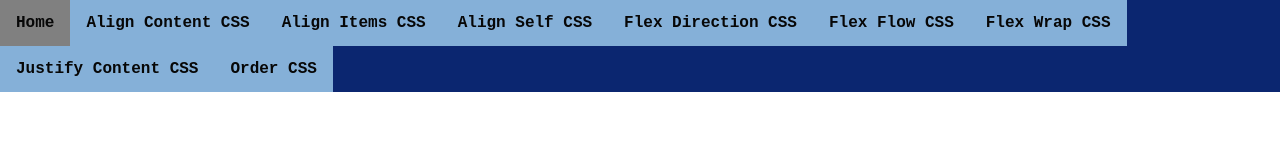
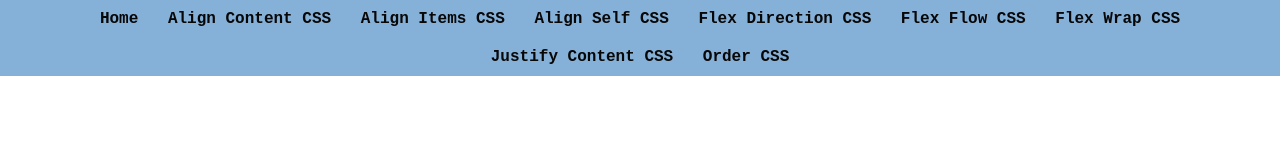
Before and after one commit to Mahmoud1Nassar/css-positions, a plain HTML site: page index.html in a window 1280 px wide. Drawn offline with Linux system fonts and the light colour scheme.

Commit message:
fix the center issue in the nav bar

```diff
--- a/style.css
+++ b/style.css
@@ -4,24 +4,26 @@
   padding: 0px;
   box-sizing: border-box;
   font-family: 'Courier New', Courier, monospace;
-
 }
 nav {
-  background-color: rgb(11, 38, 112);
-  overflow: hidden;
+  background-color: rgb(133, 176, 216);
+  /* Add this */
+  text-align: center;
 }
 ul{
   list-style-type: none;
   margin: 0px;
+  padding: 0px;
   overflow: hidden;
-  padding: 0px;
 }
 li {
-  float: left;
+  /* float: inline-start; */
+  /* Remove float & add display */
+  display: inline-block;
     }
 
     a {
-      padding: 14px 16px;
+      padding: 10px 10px;
       display: block;
       text-decoration: none;
       color: rgb(7, 7, 7);
```
